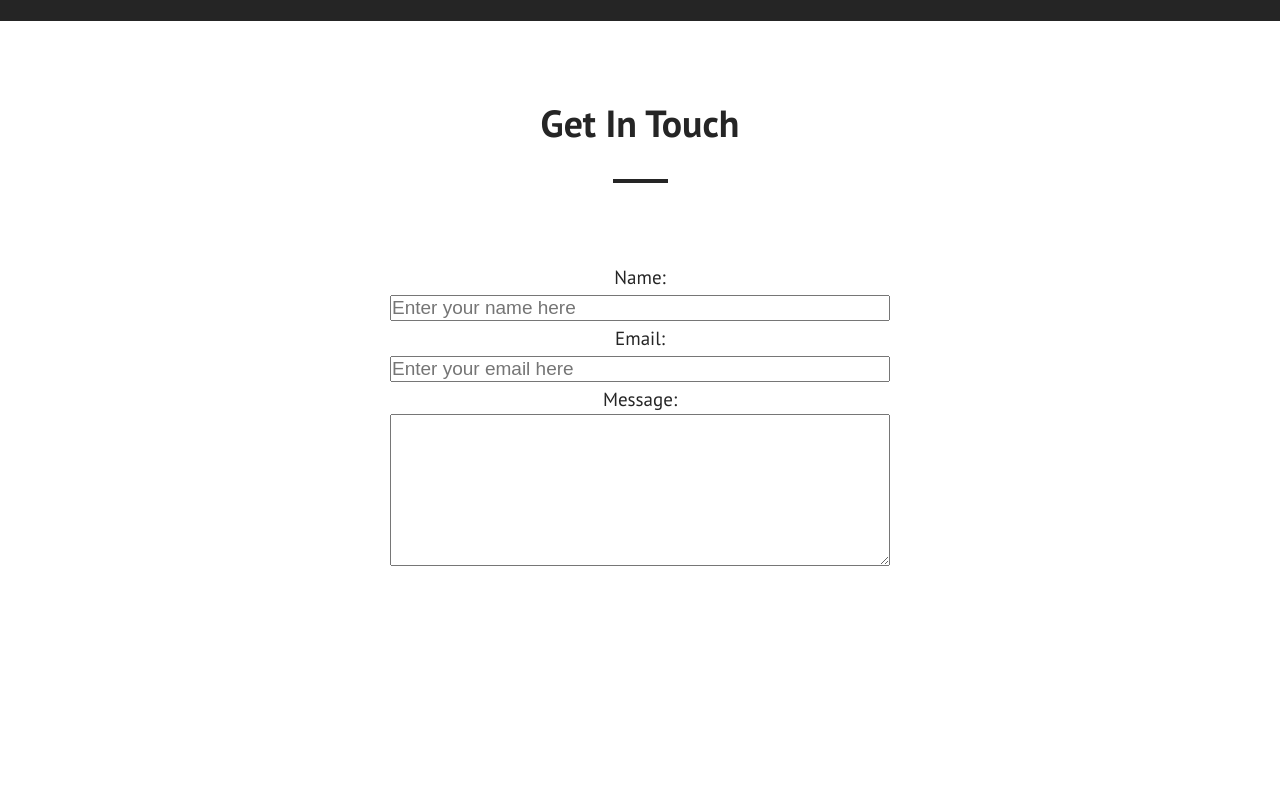
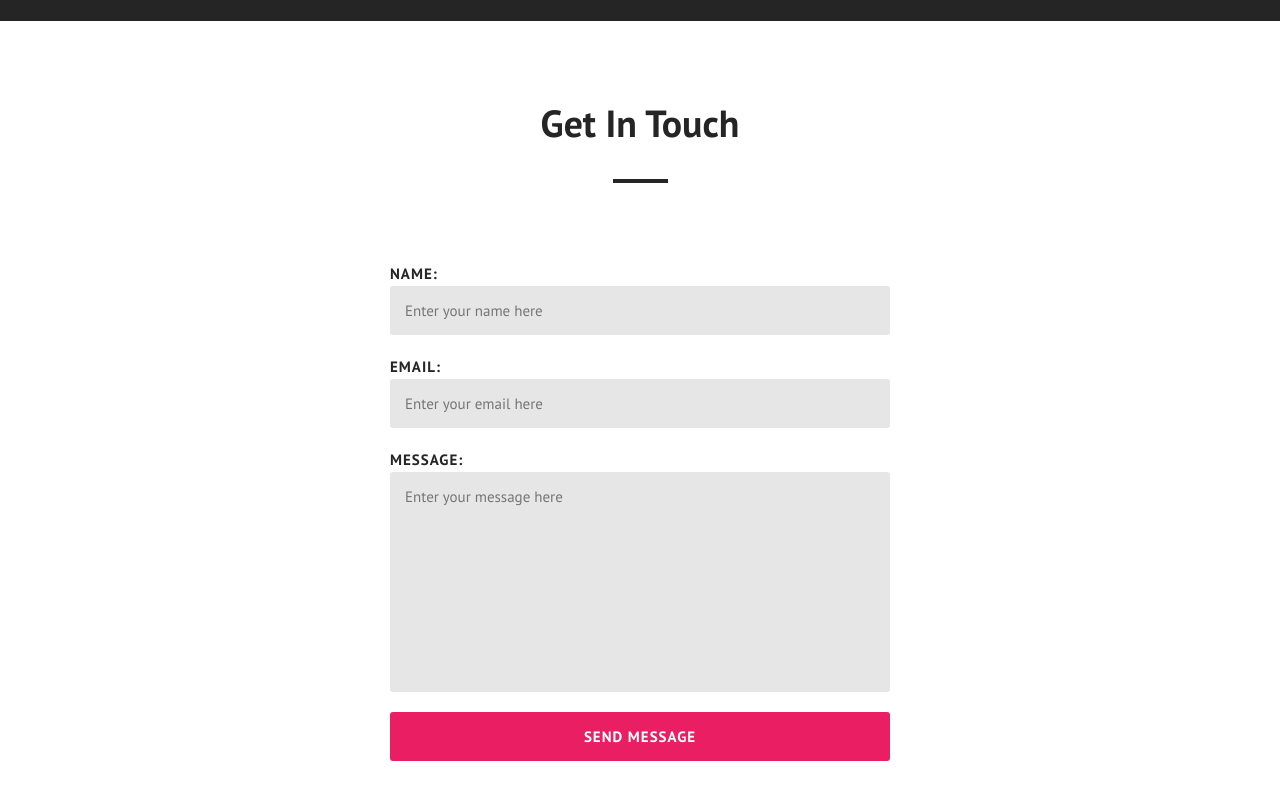
Before and after one commit to findshrey/portfolio, a Next.js app: page / in a window 1280 px wide. Shown: the part 1750-2550 px from the top of the page. Before the commit the page ends 2397 px from the top, so only its background shows below. Built offline with nearby package versions, Linux system fonts and the light colour scheme.

Commit message:
Refactored Contact component

```diff
--- a/src/components/Contact.js
+++ b/src/components/Contact.js
@@ -17,8 +17,9 @@ const Contact = () => {
                   </div>
                   <div className="form-input">
                      <label>Message:</label>
-                     <textarea name="message" cols="30" rows="10"></textarea>
+                     <textarea name="message" cols="30" rows="10" placeholder="Enter your message here" />
                   </div>
+                  <button className="btn-pink" type="submit">Send Message</button>
                </form>
             </div>
          </div>
--- a/src/styles/base/_config.scss
+++ b/src/styles/base/_config.scss
@@ -12,7 +12,7 @@ $header4: clamp(1.8rem, calc(1.5rem + 1vw), 3rem);   // calc(1rem + 0.75vw)
 // Text sizes
 // $font-l: calc(1.5rem + 0.75vw);
 $font-m: clamp(1.3rem, calc(1rem + 0.75vw), 1.9rem);   // calc(1rem + 0.5vw)
-$font-s: calc(1rem + 0.5vw);
+$font-s: clamp(1.2rem, calc(1rem + 0.5vw), 1.5rem);
 
 // Colors
 $c-white: #fff;
--- a/src/styles/base/_global.scss
+++ b/src/styles/base/_global.scss
@@ -37,7 +37,7 @@ h4 {
    font-weight: 400;
 }
 
-div, span, p, a, li, label, input, button {
+div, span, p, a, li, button {
    font-size: $font-m; //clamp(1.5rem, calc(1rem + 0.75vw), 3rem)
 }
 
--- a/src/styles/base/_utilities.scss
+++ b/src/styles/base/_utilities.scss
@@ -14,7 +14,8 @@
 
 // Buttons
 %btn-common {
-   border-radius: 2px;
+   border: none;
+   border-radius: 3px;
    cursor: pointer;
    display: inline-block;
    transition: all 0.4s ease;
@@ -24,7 +25,8 @@
    &-pink {
       @extend %btn-common;
       background: $c-pink;
-      padding: 0.8rem 2.5rem;
+      color: $c-white;
+      padding: 1rem 2.5rem;
 
       &:hover {
          background: darken($c-pink, 15%);
--- a/src/styles/components/_contact.scss
+++ b/src/styles/components/_contact.scss
@@ -5,7 +5,6 @@
 .form-wrapper {
    display: flex;
    justify-content: center;
-   text-align: center;
 }
 
 .form {
@@ -13,16 +12,56 @@
    max-width: 500px;
 
    &-input {
+      font-size: $font-s;
+      text-transform: uppercase;
+      letter-spacing: 1px;
+      font-weight: 700;
+      margin-bottom: 20px;
+
       label {
          display: block;
       }
 
       input {
+         display: block;
          width: 100%;
+         padding: 15px;
+         border: none;
+         border-radius: 3px;
+         background: darken($c-white, 10%);
+         font-family: $font-primary;
+         font-size: $font-s;
+         color: $c-matte-black;
+
+         &:focus {
+            outline: none;
+         }
       }
 
       textarea {
+         display: block;
          width: 100%;
+         padding: 1.5rem;
+         background: darken($c-white, 10%);
+         font-family: $font-primary;
+         font-size: $font-s;
+         color: $c-matte-black;
+         border: none;
+         border-radius: 3px;
+         resize: none;
+
+         &:focus {
+            outline: none;
+         }
       }
    }
+
+   button {
+      width: 100%;
+      padding: 1.5rem 0;
+      font-size: $font-s;
+      text-transform: uppercase;
+      letter-spacing: 1px;
+      font-weight: 700;
+   }
 }
```
